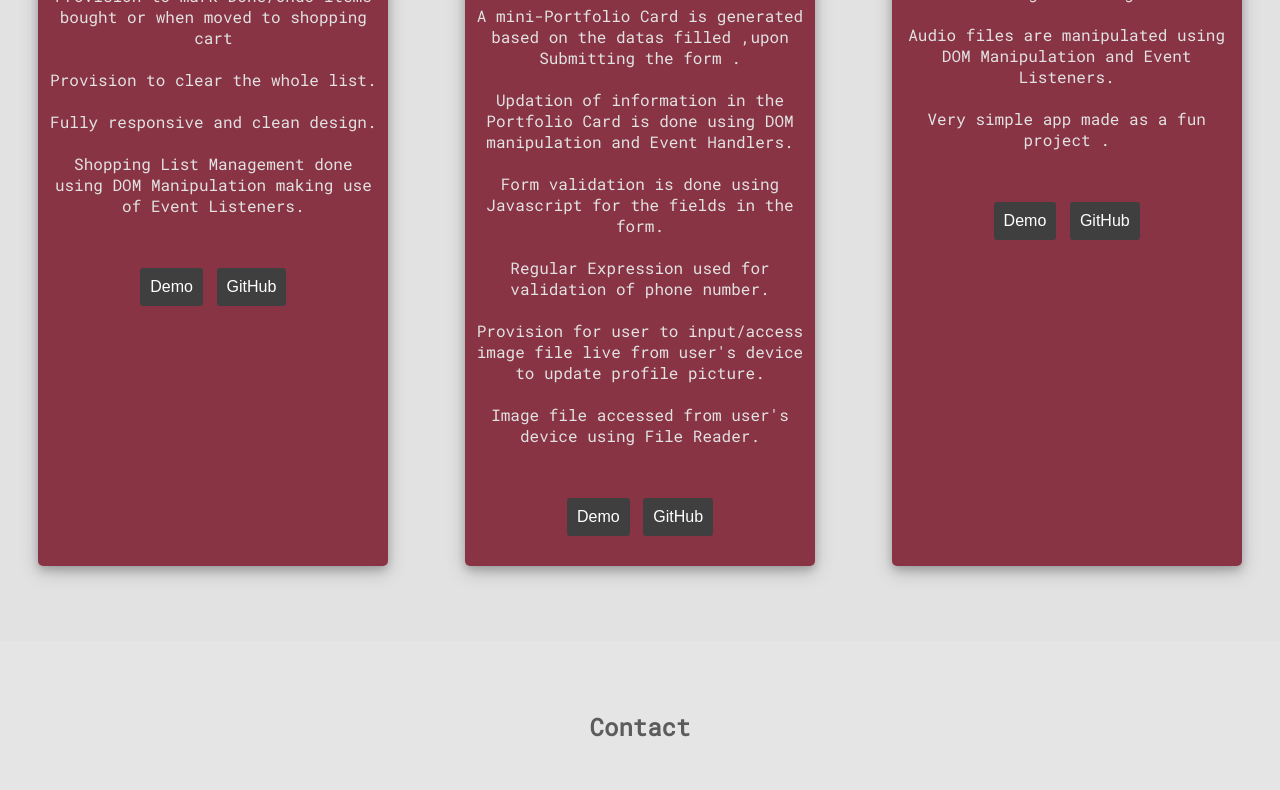
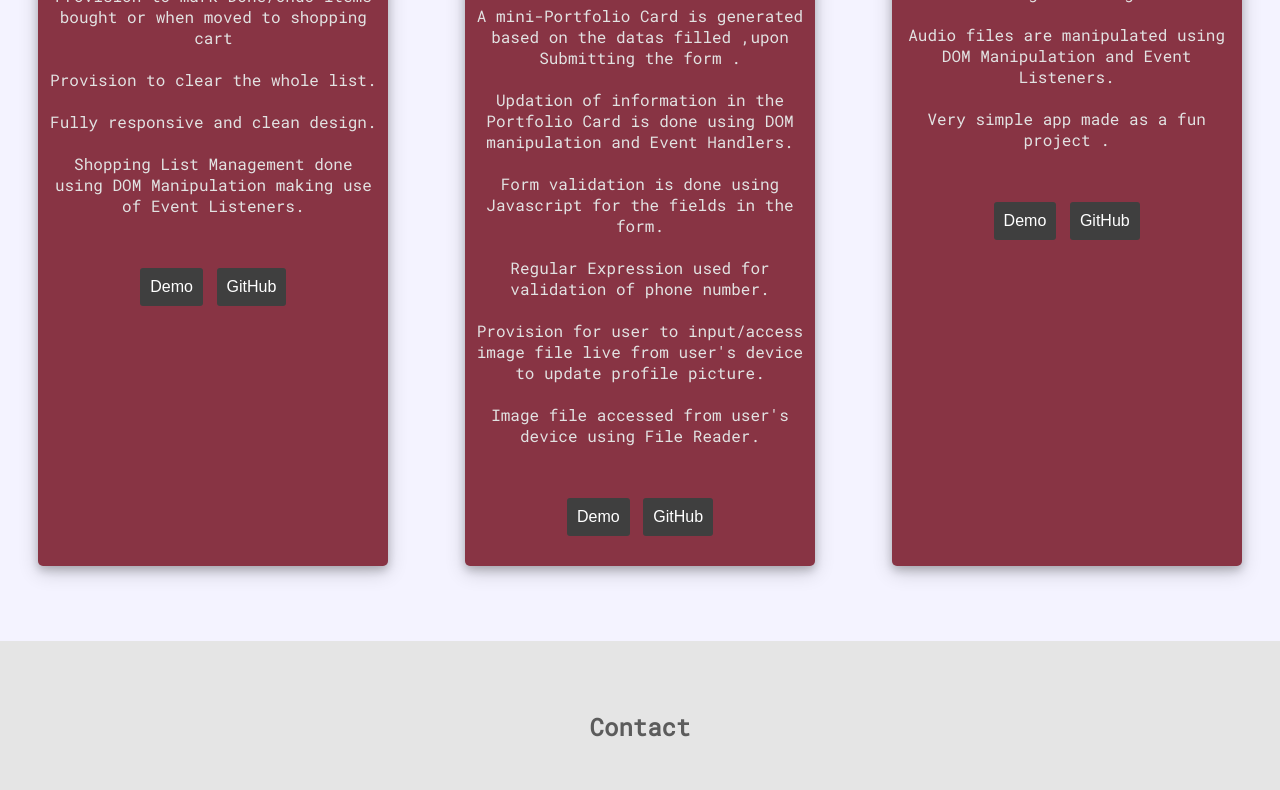
Before and after one commit to shamseena-dev/My-Portfolio, a website built with webpack: page src/index.html in a window 1280 px wide. Shown: the part 4151-4941 px from the top of the page. Built offline with nearby package versions, Linux system fonts and the light colour scheme.

Commit message:
project section styling changed

```diff
--- a/src/assets/css/style.css
+++ b/src/assets/css/style.css
@@ -298,7 +298,7 @@ header .navbar li a{
 
 #projectsSection{
 	/*background-image: url('../images/paperBG.jpg');*/
-	background-color: #e2e2e2;
+	background-color: #f4f3ff;
 }
 /*projects*/
 .projects{
```
Also changed, not shown: src/index.html (+1 -1 lines).
